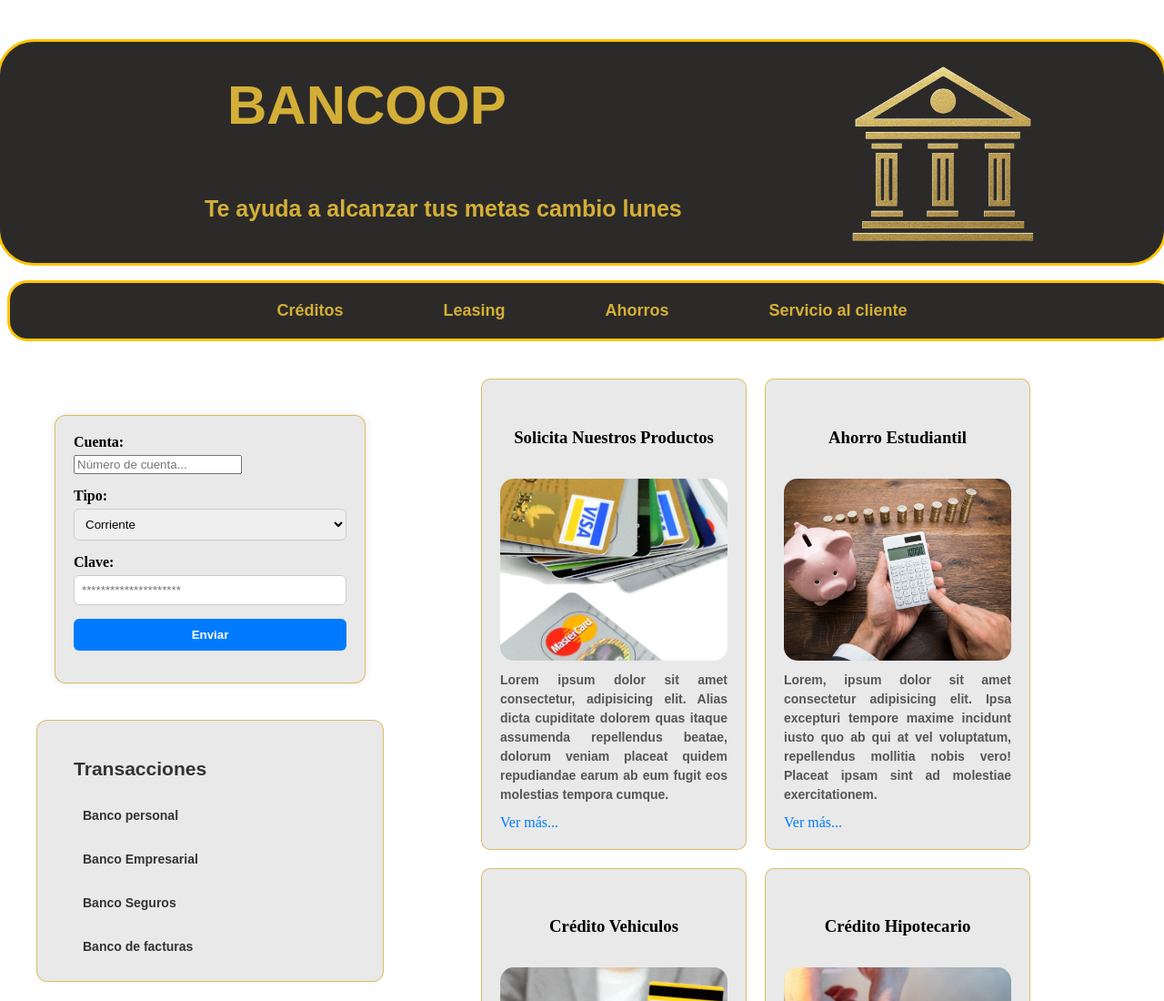
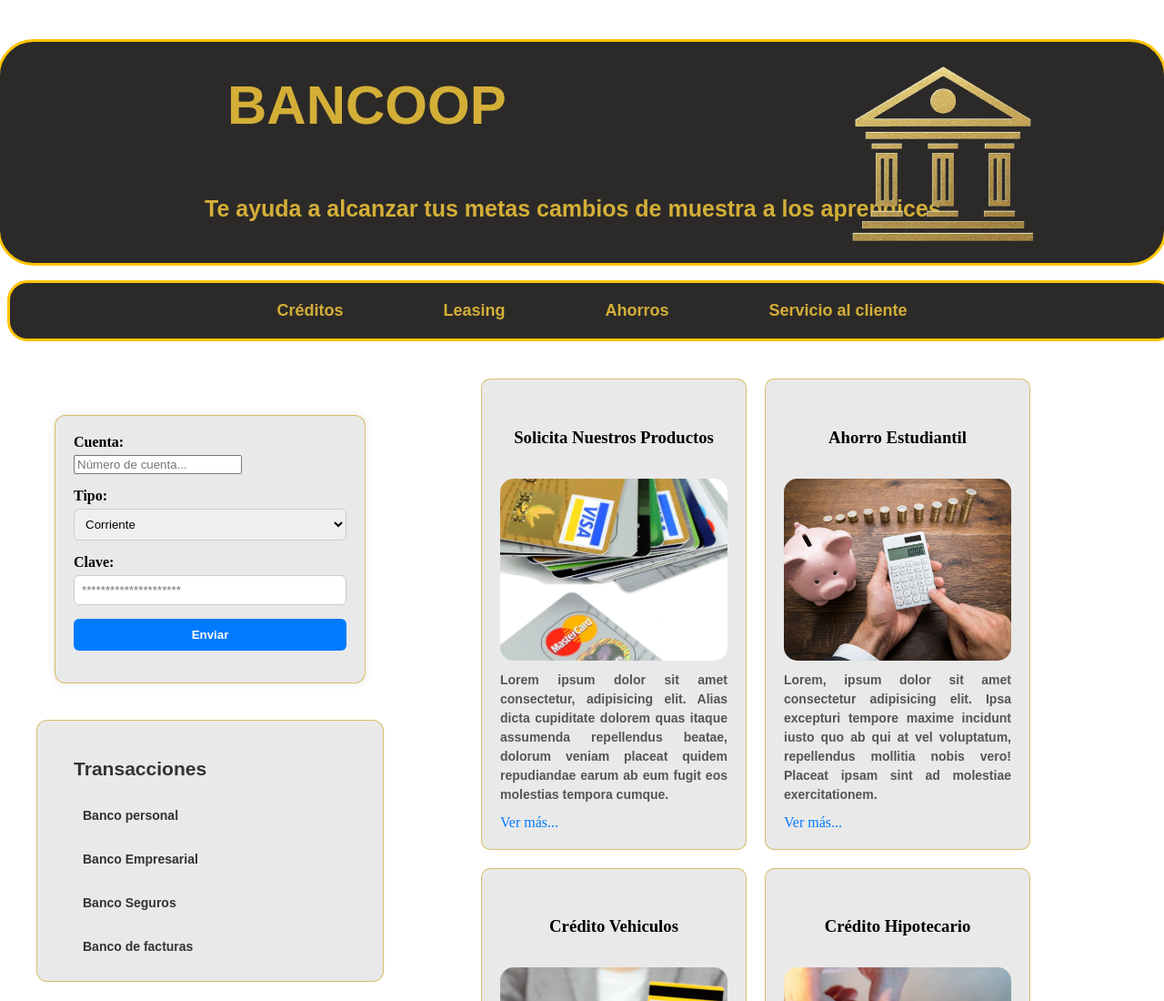
Before and after one commit to kevinvilla2209/Ejer_Kevin_Villafrade, a plain HTML site: page index.html in a window 1280 px wide. Shown: the top 1100 px of the page at 91% size. Drawn offline with Linux system fonts and the light colour scheme.

Commit message:
prueba cesar

```diff
--- a/index.html
+++ b/index.html
@@ -15,7 +15,7 @@
     <div class="cont1">
         <div class="info">
     <h1> BANCOOP </h1>
-    <p> Te ayuda a alcanzar tus metas  cambio lunes</p>
+    <p> Te ayuda a alcanzar tus metas  cambios de muestra a los aprendices</p>
         </div>
     <div class="icono">
     <img src="img/icon.png" alt="Icono">
```
